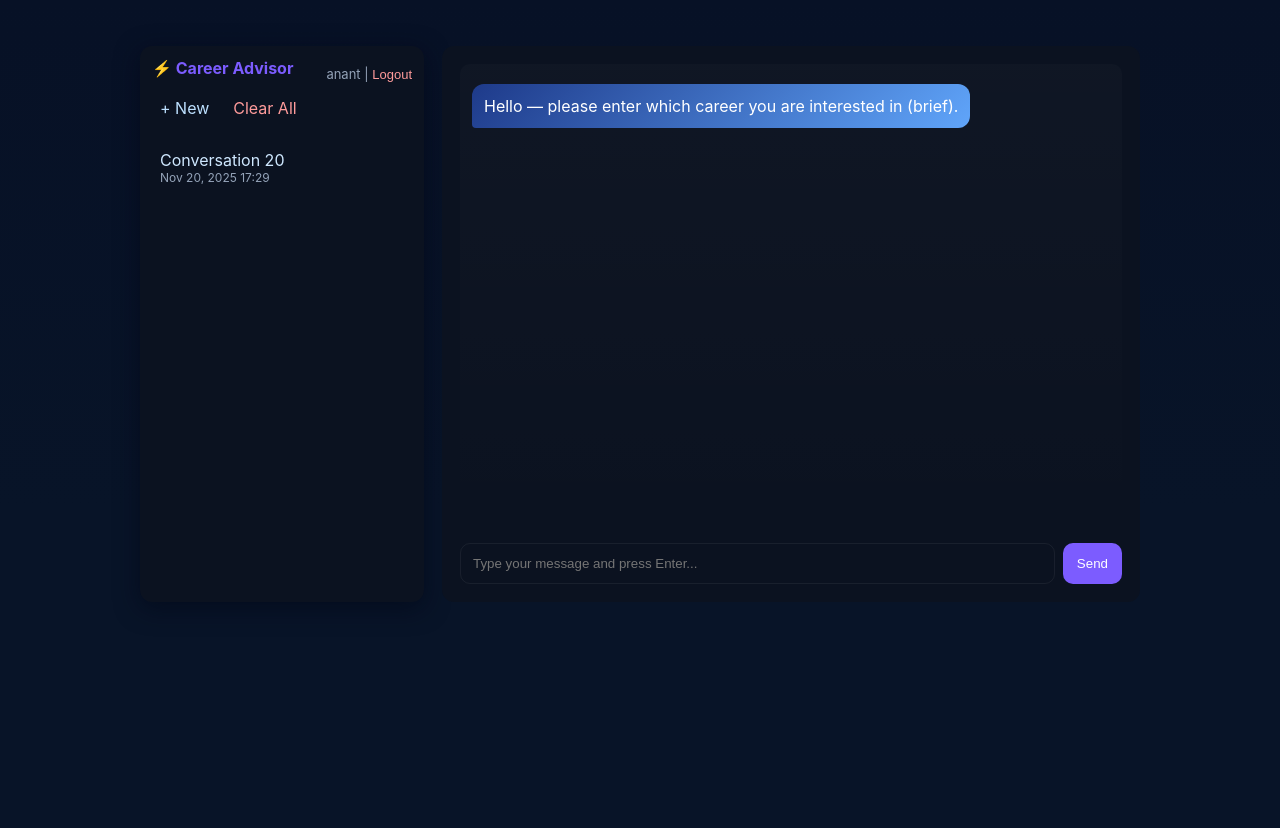
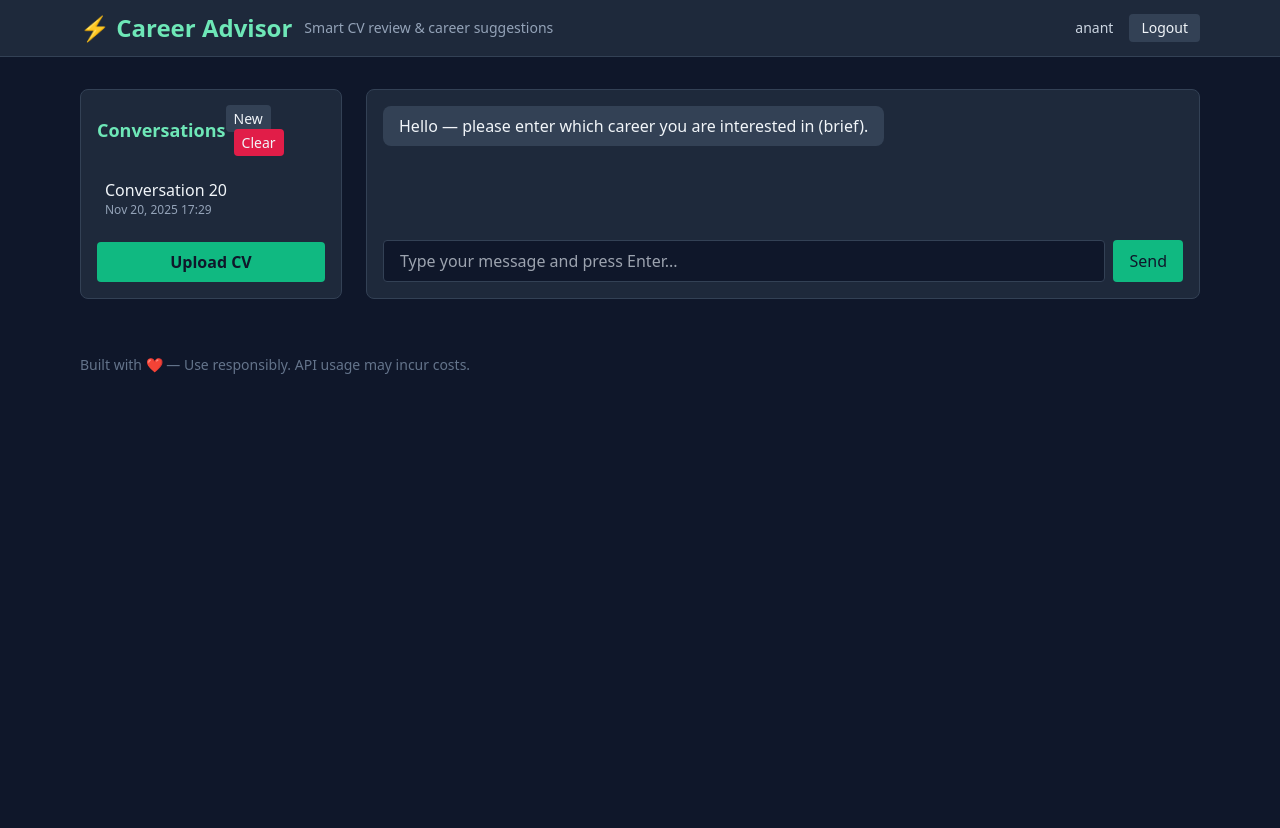
Before and after one commit to CaptMJA380/career_advisor, a Django app: page /?new=1 in a window 1280 px wide. After the commit the page ends 374 px from the top, so only its background shows below. Run offline with Django 5.2, Linux system fonts and the light colour scheme; a user stored in the database is signed in; data comes from the database, SQL or seed files in the repository; both versions use the stored data as it was after the commit; some libraries are stand-ins or nearby versions.

Commit message:
UI: add Tailwind base template and modernize chat/upload views

```diff
--- a/advisor/forms.py
+++ b/advisor/forms.py
@@ -53,3 +53,7 @@ class CareerForm(forms.Form):
             "class": "form-control"
         })
     )
+
+
+class UploadCVForm(forms.Form):
+    file = forms.FileField(label='Upload CV (pdf, docx, txt)', required=True)
--- a/advisor/templates/advisor/home.html
+++ b/advisor/templates/advisor/home.html
@@ -1,119 +1,68 @@
-<!DOCTYPE html>
-<html lang="en">
-<head>
-    <meta charset="UTF-8">
-    <title>Career Advisor Bot</title>
-    <style>
-        :root{
-            --bg: #0f1724;
-            --panel: #0b1220;
-            --accent: #7c5cff;
-            --muted: #94a3b8;
-            --user: linear-gradient(135deg,#0ea5a4,#34d399);
-            --ai: linear-gradient(135deg,#1e3a8a,#60a5fa);
-        }
-        html,body{height:100%;margin:0;font-family:Inter,system-ui,Arial;background:linear-gradient(180deg,#071126 0%, #081428 60%);color:#e6eef8}
-        .chat-wrap{width:100%;max-width:1000px;margin:28px auto;padding:18px}
-        .chat-app{display:flex;gap:18px}
-        .sidebar{width:260px;background:var(--panel);border-radius:12px;padding:12px;box-shadow:0 6px 24px rgba(2,6,23,.6)}
-        .main{flex:1;background:var(--panel);border-radius:12px;padding:18px;display:flex;flex-direction:column;min-height:520px}
-        .brand{font-weight:700;color:var(--accent);margin-bottom:12px}
-        .history-list{max-height:420px;overflow:auto;margin-top:8px}
-        .history-item{padding:8px;border-radius:8px;color:#cfe8ff;margin-bottom:8px;background:transparent;display:block;text-decoration:none}
-        .history-item small{display:block;color:var(--muted);font-size:12px}
+{% extends 'base.html' %}
 
-        .chat-window{flex:1;display:flex;flex-direction:column}
-        .messages{flex:1;overflow:auto;padding:12px;border-radius:10px;background:linear-gradient(180deg,rgba(255,255,255,0.02),transparent)}
-        .msg{display:flex;margin:8px 0;align-items:flex-end}
-        .msg.user{justify-content:flex-end}
-        .bubble{max-width:78%;padding:12px;border-radius:12px;color:#071126}
-        .bubble.user{background:var(--user);color:white;border-bottom-right-radius:4px}
-        .bubble.ai{background:var(--ai);color:white;border-bottom-left-radius:4px}
-        .meta{font-size:11px;color:var(--muted);margin-top:6px}
+{% block title %}Career Advisor — Chat{% endblock %}
 
-        .composer{display:flex;gap:8px;margin-top:12px}
-        .input{flex:1;padding:12px;border-radius:10px;border:1px solid rgba(255,255,255,0.06);background:transparent;color:inherit}
-        .send{background:var(--accent);color:white;border:none;padding:10px 14px;border-radius:10px;cursor:pointer}
-        .send:active{transform:translateY(1px)}
-
-        .ai-heading{margin:8px 0 6px;color:#dbeafe}
-        .ai-bullets{margin:6px 0 6px 18px}
-        .ai-bullets li{margin:4px 0}
-
-        @media(max-width:820px){.chat-app{flex-direction:column}.sidebar{width:100%}.main{min-height:420px}}
-    </style>
-</head>
-<body>
-<div class="chat-wrap">
-    <div class="chat-app">
-        <div class="sidebar">
-            <div style="display:flex;justify-content:space-between;align-items:center">
-                <div class="brand">⚡ Career Advisor</div>
-                <div style="font-size:13px;color:var(--muted)">
-                    {{ request.user.username }} |
-                    <form method="post" action="/accounts/logout/" style="display:inline">
-                        {% csrf_token %}
-                        <button type="submit" style="background:none;border:none;color:#ff9b9b;cursor:pointer;padding:0;font-size:13px">Logout</button>
-                    </form>
+{% block content %}
+<div class="grid grid-cols-1 lg:grid-cols-4 gap-6">
+    <!-- Sidebar -->
+    <aside class="lg:col-span-1 bg-slate-800 rounded-lg p-4 border border-slate-700">
+        <div class="flex items-center justify-between">
+            <div>
+                <h3 class="text-lg font-semibold text-emerald-300">Conversations</h3>
             </div>
-            </div>
-            <div style="display:flex;gap:8px;margin-bottom:8px">
-                <a class="history-item" href="?new=1" style="color:#bde0ff;display:inline-block;">+ New</a>
-                <a class="history-item" href="?clear=1" style="color:#ff9b9b;display:inline-block;">Clear All</a>
-            </div>
-            <div class="history-list">
-                {% for conv in conversations %}
-                    <a class="history-item" href="?conversation_id={{ conv.id }}">
-                        {% if conv.title %}{{ conv.title }}{% else %}Conversation {{ conv.id }}{% endif %}
-                        <small>{{ conv.created_at|date:"M d, Y H:i" }}</small>
-                    </a>
-                {% empty %}
-                    <div style="color:var(--muted)">No conversations yet</div>
-                {% endfor %}
+            <div class="space-x-2">
+                <a href="?new=1" class="text-sm px-2 py-1 bg-slate-700 rounded">New</a>
+                <a href="?clear=1" class="text-sm px-2 py-1 bg-rose-600 rounded">Clear</a>
             </div>
         </div>
 
-        <div class="main">
-            <div class="chat-window">
-                <div class="messages" id="messages">
+        <div class="mt-4 space-y-2 max-h-72 overflow-auto">
+            {% for conv in conversations %}
+                <a href="?conversation_id={{ conv.id }}" class="block p-2 rounded hover:bg-slate-700">
+                    <div class="font-medium">{% if conv.title %}{{ conv.title }}{% else %}Conversation {{ conv.id }}{% endif %}</div>
+                    <div class="text-xs text-slate-400">{{ conv.created_at|date:"M d, Y H:i" }}</div>
+                </a>
+            {% empty %}
+                <div class="text-slate-400">No conversations yet</div>
+            {% endfor %}
+        </div>
+
+        <div class="mt-4">
+            <a href="{% url 'upload_cv' %}" class="inline-block w-full text-center bg-emerald-500 text-slate-900 py-2 rounded font-semibold">Upload CV</a>
+        </div>
+    </aside>
+
+    <!-- Chat area -->
+    <section class="lg:col-span-3 bg-slate-800 rounded-lg p-4 border border-slate-700 flex flex-col">
+        <div class="flex-1 overflow-auto chat-scroll" id="messages">
             {% for msg in messages %}
-                        <div class="msg {% if msg.sender == 'user' %}user{% else %}ai{% endif %}">
+                <div class="flex mb-3 {% if msg.sender == 'user' %}justify-end{% endif %}">
                     {% if msg.sender == 'user' %}
-                                <div class="bubble user">{{ msg.text }}</div>
+                        <div class="bg-emerald-400 text-slate-900 px-4 py-2 rounded-lg max-w-3/4">{{ msg.text }}</div>
                     {% else %}
-                                <div class="bubble ai">{{ msg.text|safe }}</div>
+                        <div class="bg-slate-700 text-slate-100 px-4 py-2 rounded-lg max-w-3/4">{{ msg.text|safe }}</div>
                     {% endif %}
                 </div>
             {% empty %}
-                        <div class="msg ai">
-                            <div class="bubble ai">Hello — please enter which career you are interested in.</div>
-                        </div>
+                <div class="text-slate-400">Start a conversation by typing a career interest below.</div>
             {% endfor %}
         </div>
 
-                <form method="POST" id="chatForm" class="composer">
+        <form method="POST" id="chatForm" class="mt-4 flex gap-2">
             {% csrf_token %}
-                    <input id="userInput" name="user_input" class="input" autocomplete="off" placeholder="Type your message and press Enter..." required />
-                    <button type="submit" class="send">Send</button>
+            <input id="userInput" name="user_input" class="flex-1 rounded px-4 py-2 bg-slate-900 border border-slate-700" autocomplete="off" placeholder="Type your message and press Enter..." required />
+            <button type="submit" class="bg-emerald-500 text-slate-900 px-4 py-2 rounded">Send</button>
         </form>
+    </section>
 </div>
-        </div>
-    </div>
-</div>
+{% endblock %}
+
+{% block scripts %}
 <script>
-    // Auto-scroll to bottom
     const messagesEl = document.getElementById('messages');
     if(messagesEl){ messagesEl.scrollTop = messagesEl.scrollHeight; }
-
-    // Submit on Enter
     const form = document.getElementById('chatForm');
     const input = document.getElementById('userInput');
-    input.addEventListener('keydown', function(e){
-        if(e.key === 'Enter' && !e.shiftKey){
-            e.preventDefault();
-            form.requestSubmit();
-        }
-    });
+    input.addEventListener('keydown', function(e){ if(e.key === 'Enter' && !e.shiftKey){ e.preventDefault(); form.requestSubmit(); } });
 </script>
-</body>
-</html>
+{% endblock %}
--- a/advisor/urls.py
+++ b/advisor/urls.py
@@ -4,5 +4,6 @@ from . import views
 urlpatterns = [
     path("", views.home, name="home"),
     path("signup/", views.signup, name="signup"),
+    path("upload_cv/", views.upload_cv, name="upload_cv"),
    # path("get_careers/", views.get_careers, name="get_careers"),
 ]
--- a/advisor/views.py
+++ b/advisor/views.py
@@ -9,9 +9,98 @@ from .forms import SimpleSignupForm
 from django.utils.html import escape
 from django.utils.safestring import mark_safe
 
-from .models import Conversation, Message
+from .models import Conversation, Message, UploadedFile
+from .forms import UploadCVForm
 
 genai.configure(api_key=getattr(settings, "GOOGLE_API_KEY", None))
+
+
+def format_ai_response(text):
+    """Format model plain text into simple HTML (headings, lists, paragraphs, ordered lists)."""
+    from django.utils.html import escape
+    from django.utils.safestring import mark_safe
+    if not text:
+        return ""
+    lines = text.splitlines()
+    out = []
+    in_list = False
+    list_type = None
+    for line in lines:
+        s = line.strip()
+        if not s:
+            if in_list:
+                out.append('</ol>' if list_type == 'ol' else '</ul>')
+                in_list = False
+                list_type = None
+            continue
+        if s.endswith(":") and s.split()[0].rstrip(':') in ("Summary", "Subtopics", "Details", "Next", "Next Steps", "Roadmap", "ATS", "ATS Assessment", "Top Job Suggestions", "Job Readiness"):
+            if in_list:
+                out.append('</ol>' if list_type == 'ol' else '</ul>')
+                in_list = False
+                list_type = None
+            out.append(f"<h4 class=\"ai-heading\">{escape(s.rstrip(':'))}</h4>")
+            continue
+        # numbered roadmap lines like '1. Step description...'
+        if s and s[0].isdigit() and s.split('.', 1)[0].isdigit() and s.split('.', 1)[1].strip().startswith(' '):
+            if not in_list:
+                out.append('<ol class="ai-roadmap">')
+                in_list = True
+                list_type = 'ol'
+            content = s.split('.', 1)[1].strip()
+            out.append(f"<li>{escape(content)}</li>")
+            continue
+        if s.startswith("- ") or s.startswith("* "):
+            if not in_list:
+                out.append('<ul class="ai-bullets">')
+                in_list = True
+                list_type = 'ul'
+            out.append(f"<li>{escape(s[2:])}</li>")
+            continue
+        out.append(f"<p>{escape(s)}</p>")
+    if in_list:
+        out.append('</ol>' if list_type == 'ol' else '</ul>')
+    return mark_safe('\n'.join(out))
+
+
+def extract_text_from_file(path):
+    """Extract text from txt, pdf, and docx files. Returns None on failure."""
+    import os
+    name = os.path.basename(path).lower()
+    if name.endswith('.txt'):
+        try:
+            with open(path, 'r', encoding='utf-8', errors='ignore') as fh:
+                return fh.read()
+        except Exception:
+            return None
+    if name.endswith('.pdf'):
+        try:
+            import PyPDF2
+        except Exception:
+            return None
+        try:
+            text_parts = []
+            with open(path, 'rb') as fh:
+                reader = PyPDF2.PdfReader(fh)
+                for page in reader.pages:
+                    try:
+                        text_parts.append(page.extract_text() or '')
+                    except Exception:
+                        pass
+            return '\n'.join(text_parts)
+        except Exception:
+            return None
+    if name.endswith('.docx') or name.endswith('.doc'):
+        try:
+            import docx
+        except Exception:
+            return None
+        try:
+            doc = docx.Document(path)
+            paragraphs = [p.text for p in doc.paragraphs]
+            return '\n'.join(paragraphs)
+        except Exception:
+            return None
+    return None
 
 
 def _get_or_create_conversation(request):
@@ -188,6 +277,54 @@ def home(request):
     return render(request, "advisor/home.html", {"conversation": conversation, "messages": messages, "conversations": conversations})
 
 
+@login_required
+def upload_cv(request):
+    """Simple CV upload + AI analysis endpoint."""
+    result_html = None
+    form = UploadCVForm(request.POST or None, request.FILES or None)
+    if request.method == 'POST' and form.is_valid():
+        f = form.cleaned_data['file']
+        # save uploaded file record
+        uploaded = UploadedFile.objects.create(file=f, uploaded_by=request.user)
+        path = uploaded.file.path
+
+        # extract text from file
+        text = extract_text_from_file(path)
+        if not text:
+            result_html = '<p>Could not extract text from this file format.</p>'
+            return render(request, 'advisor/upload.html', {'form': form, 'result_html': result_html})
+
+        # build structured prompt
+        intro = text if len(text) <= 12000 else text[:12000]
+        prompt = (
+            "You are a helpful and practical career advisor. Analyze the candidate's CV below and provide ONLY the "
+            "following labeled sections exactly (use these labels and formatting):\n\n"
+            "ATS Assessment:\n"
+            "Top Job Suggestions:\n"
+            "Job Readiness:\n"
+            "Roadmap:\n\n"
+            "Instructions:\n"
+            "- Under 'ATS Assessment:' state whether the CV is ATS-friendly (answer 'Yes' or 'No') and if 'No' give specific, actionable changes the candidate should make to make it ATS-friendly (file type, section titles, keywords, formatting, fonts, removing headers/footers, etc.).\n"
+            "- Under 'Top Job Suggestions:' list up to 3 job roles or domains the candidate is best suited for; for each, give a one-line justification tied to the CV evidence. Use bullet lines starting with '- '.\n"
+            "- Under 'Job Readiness:' state whether the candidate appears job-ready for the suggested roles (answer 'Yes' or 'No'). If 'No', briefly state the main gaps.\n"
+            "- Under 'Roadmap:' if the candidate is not job-ready, provide a numbered roadmap of at least 5 practical steps with estimated durations (e.g., '2-4 weeks') and one recommended resource or action per step. Use numbered lines starting with '1. '.\n"
+            "Keep the response concise and factual. Do NOT include anything besides the labeled sections above.\n\n"
+            f"CV TEXT:\n{intro}"
+        )
+
+        model = genai.GenerativeModel("gemini-2.5-flash")
+        try:
+            resp = model.generate_content(prompt)
+            ai_text = resp.text
+        except Exception as e:
+            ai_text = f"Error: {e}"
+
+        # reuse existing formatter to turn model text into safe HTML
+        result_html = format_ai_response(ai_text)
+
+    return render(request, 'advisor/upload.html', {'form': form, 'result_html': result_html})
+
+
 def signup(request):
     if request.method == 'POST':
         form = SimpleSignupForm(request.POST)
--- /dev/null
+++ b/templates/base.html
@@ -0,0 +1,47 @@
+<!doctype html>
+<html lang="en">
+  <head>
+    <meta charset="utf-8" />
+    <meta name="viewport" content="width=device-width,initial-scale=1" />
+    <title>{% block title %}Career Advisor{% endblock %}</title>
+    <!-- Tailwind via CDN for fast prototyping -->
+    <script src="https://cdn.tailwindcss.com"></script>
+    <style>
+      /* small tweaks */
+      .chat-scroll { height: 60vh; overflow:auto }
+      .avatar { width:36px; height:36px; border-radius:8px }
+    </style>
+    {% block head %}{% endblock %}
+  </head>
+  <body class="bg-slate-900 text-slate-100 min-h-screen">
+    <header class="bg-slate-800 border-b border-slate-700">
+      <div class="max-w-6xl mx-auto px-4 py-3 flex items-center justify-between">
+        <div class="flex items-center gap-3">
+          <div class="text-2xl font-semibold text-emerald-300">⚡ Career Advisor</div>
+          <div class="text-sm text-slate-400">Smart CV review & career suggestions</div>
+        </div>
+        <nav class="flex items-center gap-4">
+          {% if request.user.is_authenticated %}
+            <span class="text-sm text-slate-300 hidden sm:inline">{{ request.user.username }}</span>
+            <form method="post" action="/accounts/logout/">
+              {% csrf_token %}
+              <button class="text-sm px-3 py-1 rounded bg-slate-700 hover:bg-slate-600">Logout</button>
+            </form>
+          {% else %}
+            <a class="text-sm px-3 py-1 rounded bg-emerald-500 text-slate-900" href="/accounts/login/">Sign in</a>
+          {% endif %}
+        </nav>
+      </div>
+    </header>
+
+    <main class="max-w-6xl mx-auto px-4 py-8">
+      {% block content %}{% endblock %}
+    </main>
+
+    <footer class="max-w-6xl mx-auto px-4 py-6 text-slate-500 text-sm">
+      Built with ❤️ — Use responsibly. API usage may incur costs.
+    </footer>
+
+    {% block scripts %}{% endblock %}
+  </body>
+</html>
```
Also changed, not shown: advisor/models.py (+9 -0 lines), advisor/templates/advisor/upload.html (added, +39 -0 lines), advisor/migrations/0003_uploadedfile.py (added), db.sqlite3, 2 other files. Lines whose indentation alone changed are shown as unchanged.
